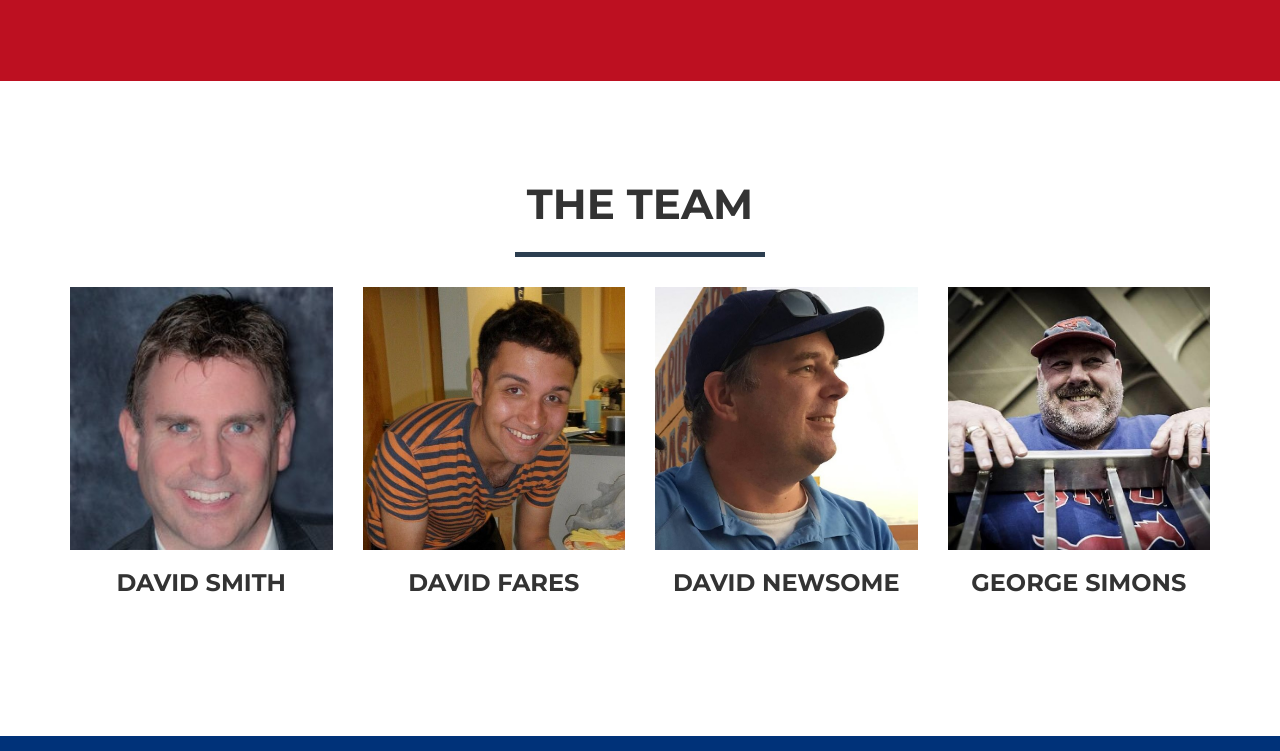
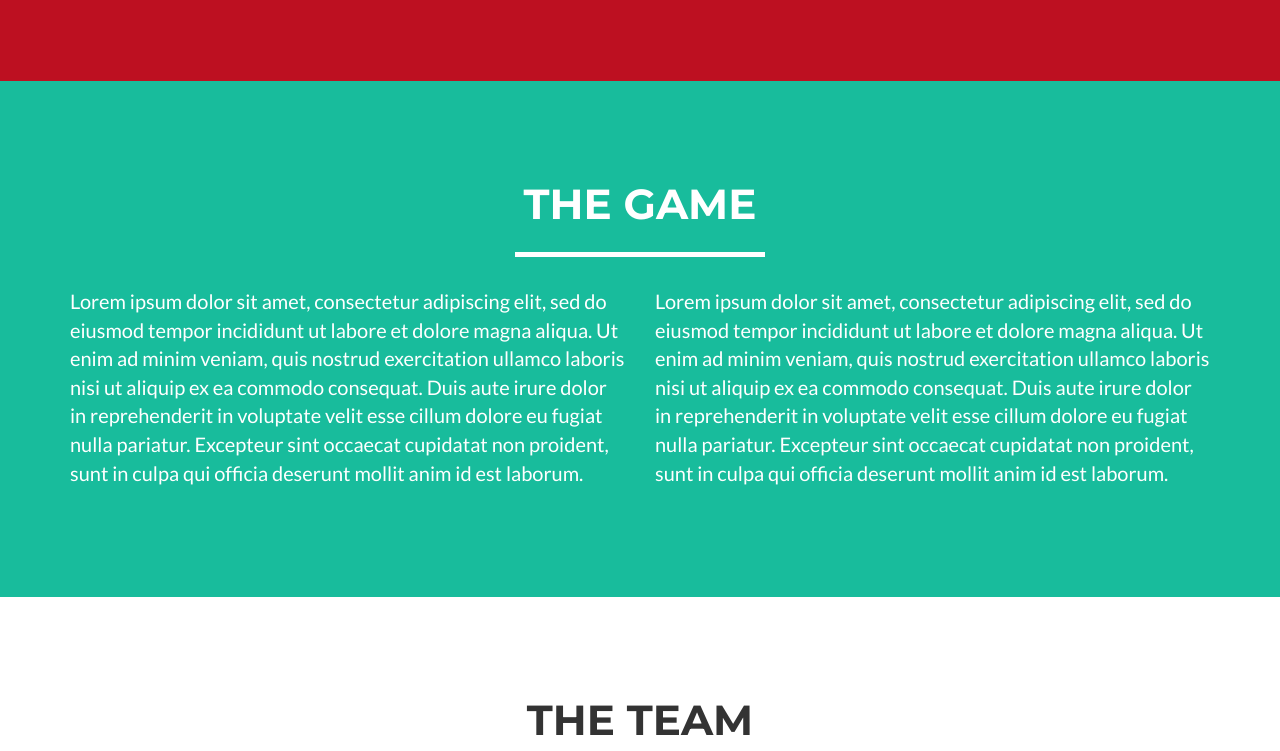
Before and after one commit to DSFaresConsultingTeam/JustLetip, a website: page index.html in a window 1280 px wide. Shown: the part 749-1500 px from the top of the page. Drawn offline with nearby package versions, Linux system fonts and the light colour scheme.

Commit message:
Added section about game details

```diff
--- a/index.html
+++ b/index.html
@@ -52,6 +52,9 @@
                         <a href="#page-top"></a>
                     </li>
                     <li class="page-scroll">
+                        <a href="#the-game">The Game</a>
+                    </li>
+                    <li class="page-scroll">
                         <a href="#portfolio">The Team</a>
                     </li>
                     <li class="page-scroll">
@@ -85,6 +88,31 @@
             </div>
         </div>
     </header>
+
+    <!-- The-Game Section -->
+    <section class="success" id="the-game">
+        <div class="container">
+            <div class="row">
+                <div class="col-lg-12 text-center">
+                    <h2>The Game</h2>
+                    <hr class="star-light">
+                </div>
+            </div>
+            <div class="row">
+                <div class="col-lg-6">
+                    <p>Lorem ipsum dolor sit amet, consectetur adipiscing elit, sed do eiusmod tempor incididunt ut labore et dolore magna aliqua. Ut enim ad minim veniam, quis nostrud exercitation ullamco laboris nisi ut aliquip ex ea commodo consequat. Duis aute irure dolor in reprehenderit in voluptate velit esse cillum dolore eu fugiat nulla pariatur. Excepteur sint occaecat cupidatat non proident, sunt in culpa qui officia deserunt mollit anim id est laborum.</p>
+                </div>
+                <div class="col-lg-6">
+                    <p>Lorem ipsum dolor sit amet, consectetur adipiscing elit, sed do eiusmod tempor incididunt ut labore et dolore magna aliqua. Ut enim ad minim veniam, quis nostrud exercitation ullamco laboris nisi ut aliquip ex ea commodo consequat. Duis aute irure dolor in reprehenderit in voluptate velit esse cillum dolore eu fugiat nulla pariatur. Excepteur sint occaecat cupidatat non proident, sunt in culpa qui officia deserunt mollit anim id est laborum.</p>
+                </div>
+                <!--<div class="col-lg-8 col-lg-offset-2 text-center">
+                    <a href="#" class="btn btn-lg btn-outline">
+                        <i class="fa fa-download"></i> Download Theme
+                    </a>
+                </div>-->
+            </div>
+        </div>
+    </section>
 
     <!-- Portfolio Grid Section -->
     <section id="portfolio">
```
